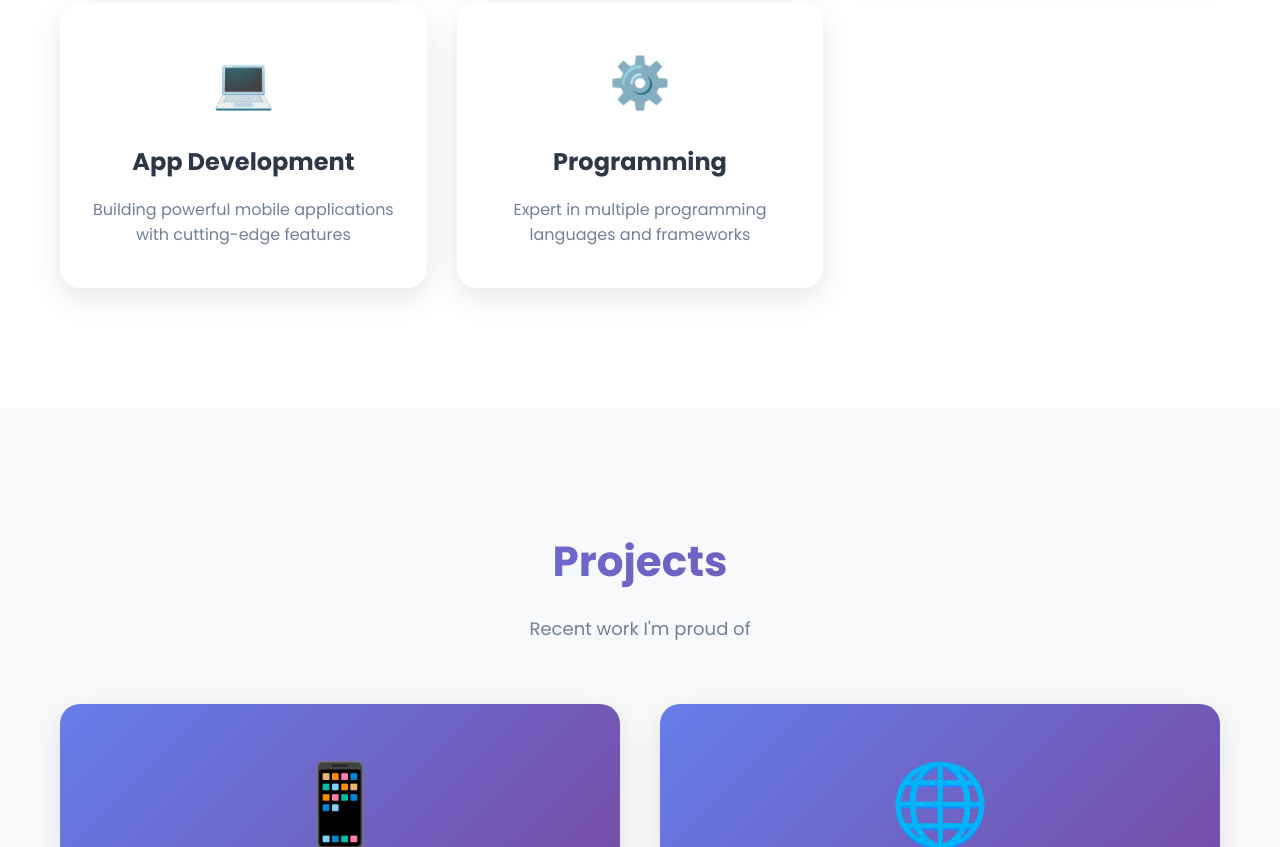
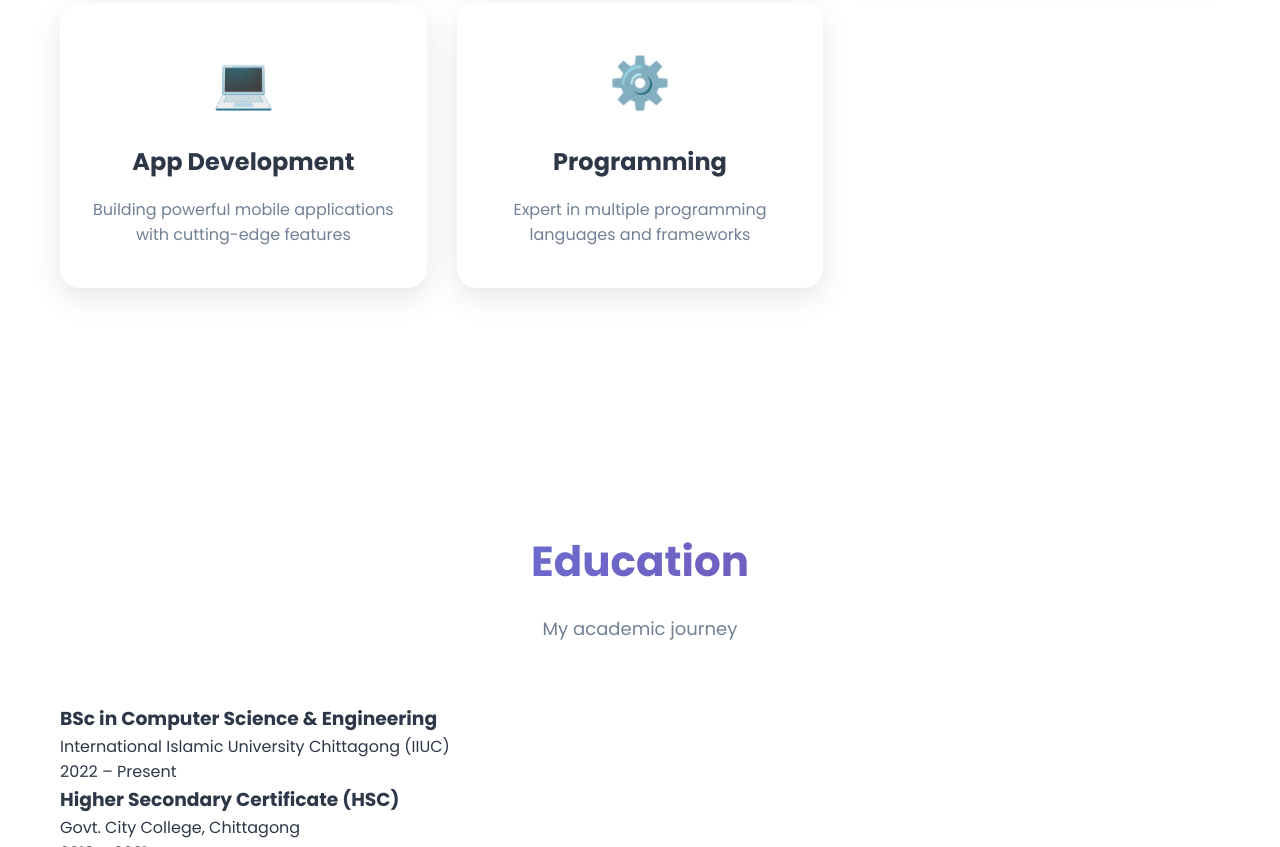
Before and after one commit to jobaied49/MyPortfolio, a plain HTML site: page Index.html in a window 1280 px wide. Shown: the part 1953-2800 px from the top of the page. Drawn offline with Linux system fonts and the light colour scheme.

Commit message:
Update Index.html

```diff
--- a/Index.html
+++ b/Index.html
@@ -1,3 +1,4 @@
+
 <!DOCTYPE html>
 <html lang="en">
 <head>
@@ -8,13 +9,14 @@
     <link rel="stylesheet" href="style.css">
 </head>
 <body>
-    <!-- Header/Navigation -->
+
 <header>
     <nav class="container">
         <div class="logo">JOBAIED</div>
         <ul class="nav-links">
             <li><a href="#about">About</a></li>
             <li><a href="#services">Services</a></li>
+            <li><a href="#education">Education</a></li>
             <li><a href="#projects">Projects</a></li>
             <li><a href="#achievements">Achievements</a></li>
             <li><a href="#blogs">Blogs</a></li>
@@ -24,7 +26,6 @@
     </nav>
 </header>
 
-    <!-- Hero Section -->
 <section class="hero">
     <div class="container">
         <div class="hero-content">
@@ -50,7 +51,6 @@
     </div>
 </section>
 
-    <!-- About Me -->
 <section id="about" class="about">
     <div class="container">
         <h2 class="section-title">About Me</h2>
@@ -60,7 +60,7 @@
         </div>
     </div>
 </section>
-<!-- Services -->
+
 <section id="services" class="services">
     <div class="container">
         <h2 class="section-title">My Services</h2>
@@ -95,7 +95,32 @@
     </div>
 </section>
 
-    <!-- Projects -->
+
+<!-- EDUCATION SECTION (ADDED ONLY) -->
+<section id="education" class="education">
+    <div class="container">
+        <h2 class="section-title">Education</h2>
+        <p class="section-subtitle">My academic journey</p>
+        <div class="education-grid">
+            <div class="education-card">
+                <h3>BSc in Computer Science & Engineering</h3>
+                <p>International Islamic University Chittagong (IIUC)</p>
+                <span>2022 – Present</span>
+            </div>
+            <div class="education-card">
+                <h3>Higher Secondary Certificate (HSC)</h3>
+                <p>Govt. City College, Chittagong</p>
+                <span>2019 – 2021</span>
+            </div>
+            <div class="education-card">
+                <h3>Secondary School Certificate (SSC)</h3>
+                <p>Maizbhander Ahamadia High School</p>
+                <span>2017 – 2019</span>
+            </div>
+        </div>
+    </div>
+</section>
+
 <section id="projects" class="projects">
     <div class="container">
         <h2 class="section-title">Projects</h2>
@@ -119,7 +144,6 @@
     </div>
 </section>
 
-    <!-- Achievements -->
 <section id="achievements" class="achievements">
     <div class="container">
         <h2 class="section-title">Achievements</h2>
@@ -132,7 +156,6 @@
     </div>
 </section>
 
-    <!-- Blogs -->
 <section id="blogs" class="blogs">
     <div class="container">
         <h2 class="section-title">Blogs & Hobbies</h2>
@@ -145,7 +168,6 @@
     </div>
 </section>
 
-    <!-- Publications -->
 <section id="publications" class="publications">
     <div class="container">
         <h2 class="section-title">Publications</h2>
@@ -157,7 +179,6 @@
     </div>
 </section>
 
-<!-- Contact -->
 <section id="contact" class="contact">
     <div class="container">
         <h2 class="section-title">Get in Touch</h2>
@@ -170,7 +191,6 @@
     </div>
 </section>
 
-    <!-- Footer -->
 <footer>
     <div class="container">
         <p>&copy; 2026 Jobaied Uddin. All rights reserved. Crafted with ❤️</p>
```
Lines whose indentation alone changed are shown as unchanged.
